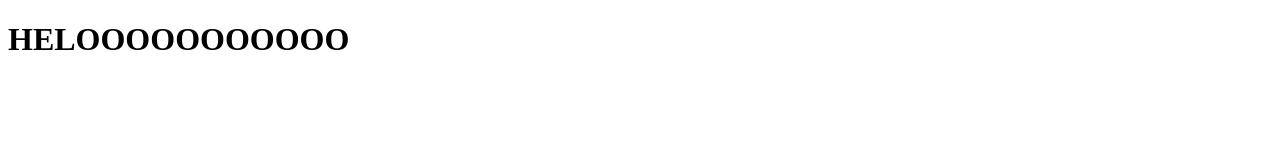
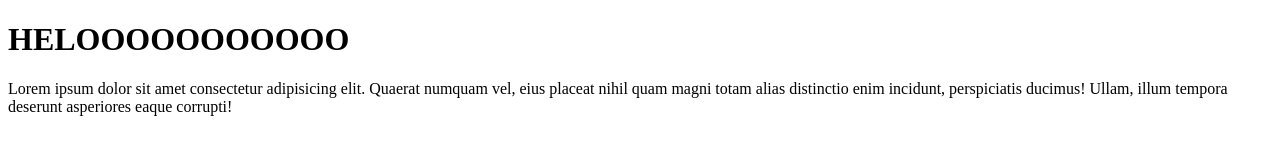
Before and after one commit to Adamashvili/myWebsite, a plain HTML site: page index.html in a window 1280 px wide. Drawn offline with Linux system fonts and the light colour scheme.

Commit message:
lorem text

```diff
--- a/index.html
+++ b/index.html
@@ -7,5 +7,6 @@
 </head>
 <body>
     <h1>HELOOOOOOOOOOO</h1>
+    <p>Lorem ipsum dolor sit amet consectetur adipisicing elit. Quaerat numquam vel, eius placeat nihil quam magni totam alias distinctio enim incidunt, perspiciatis ducimus! Ullam, illum tempora deserunt asperiores eaque corrupti!</p>
 </body>
 </html>
```
